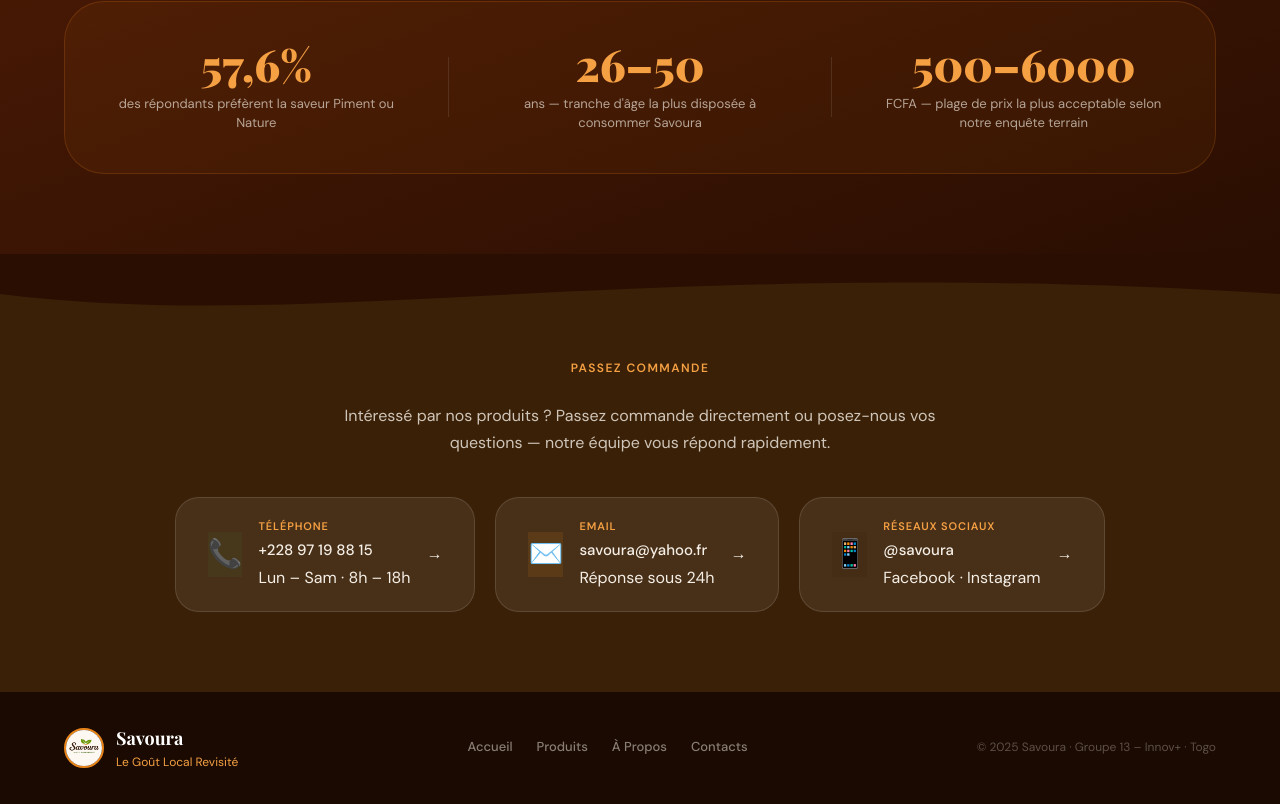
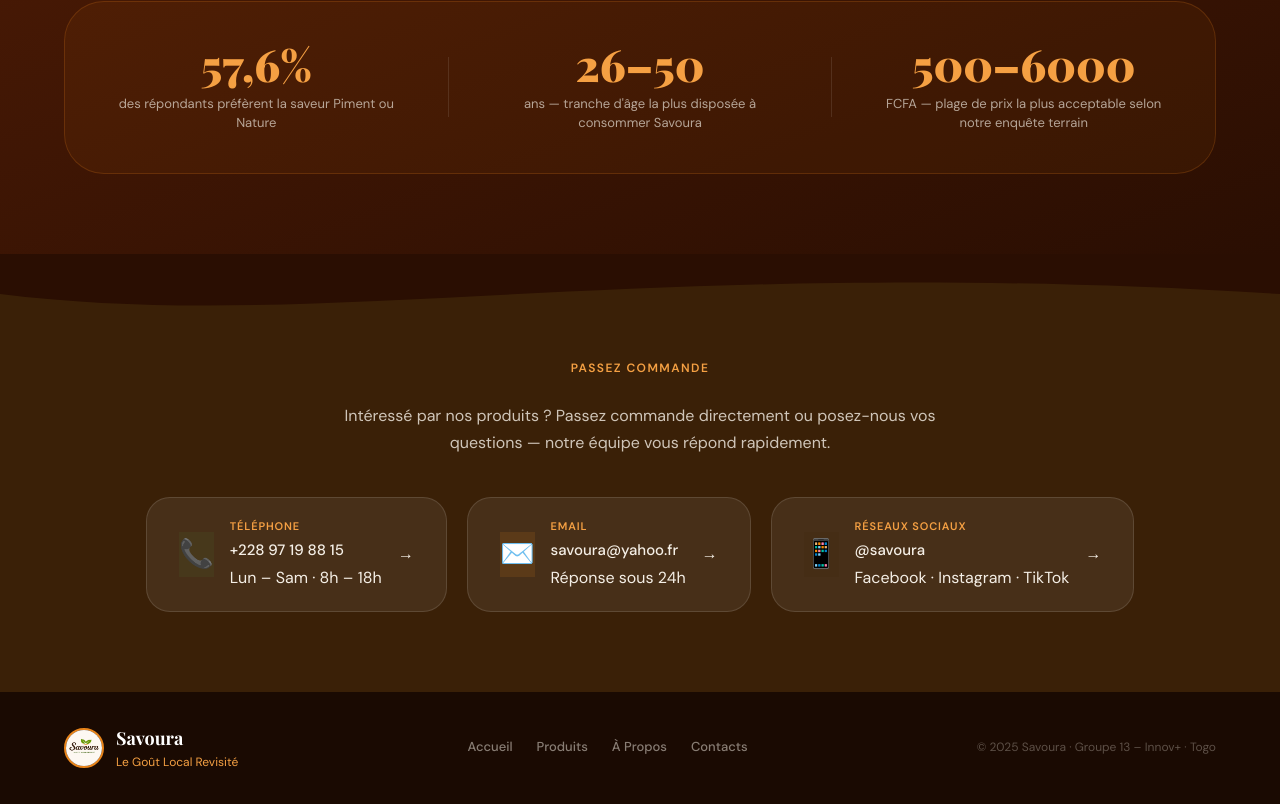
Before and after one commit to DarylKue/savoura-site-deploy, a React (Create React App) app: page / in a window 1280 px wide. Shown: the part 4251-5055 px from the top of the page. Built offline with nearby package versions, Linux system fonts and the light colour scheme; the HTML template or start-up script is replaced by a standard one.

Commit message:
Updating contact informations in Contact.js

```diff
--- a/src/sections/Contact.js
+++ b/src/sections/Contact.js
@@ -7,7 +7,7 @@
     label: 'Téléphone',
     value: '+228 97 19 88 15',
     sub: 'Lun – Sam · 8h – 18h',
-    href: 'tel:+22890000000',
+    href: 'tel:+22897199915',
     color: '#4a7c2f',
   },
   {
@@ -22,7 +22,7 @@
     icon: '📱',
     label: 'Réseaux sociaux',
     value: '@savoura',
-    sub: 'Facebook · Instagram',
+    sub: 'Facebook · Instagram · TikTok',
     href: '#',
     color: '#3a2007',
   },
```
